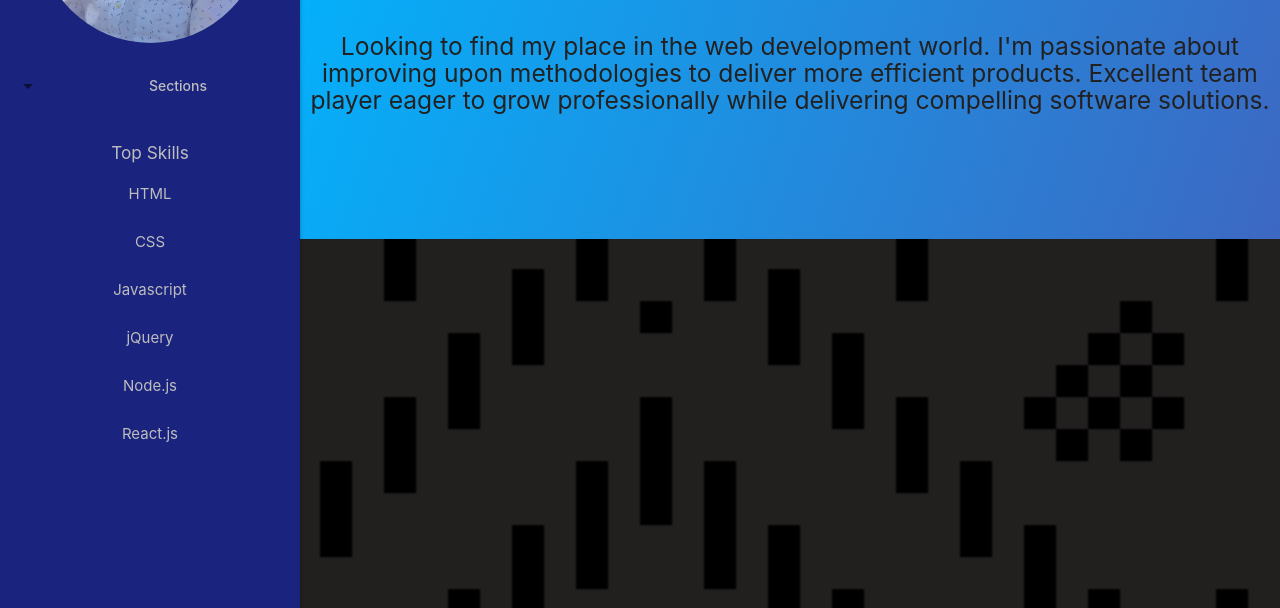
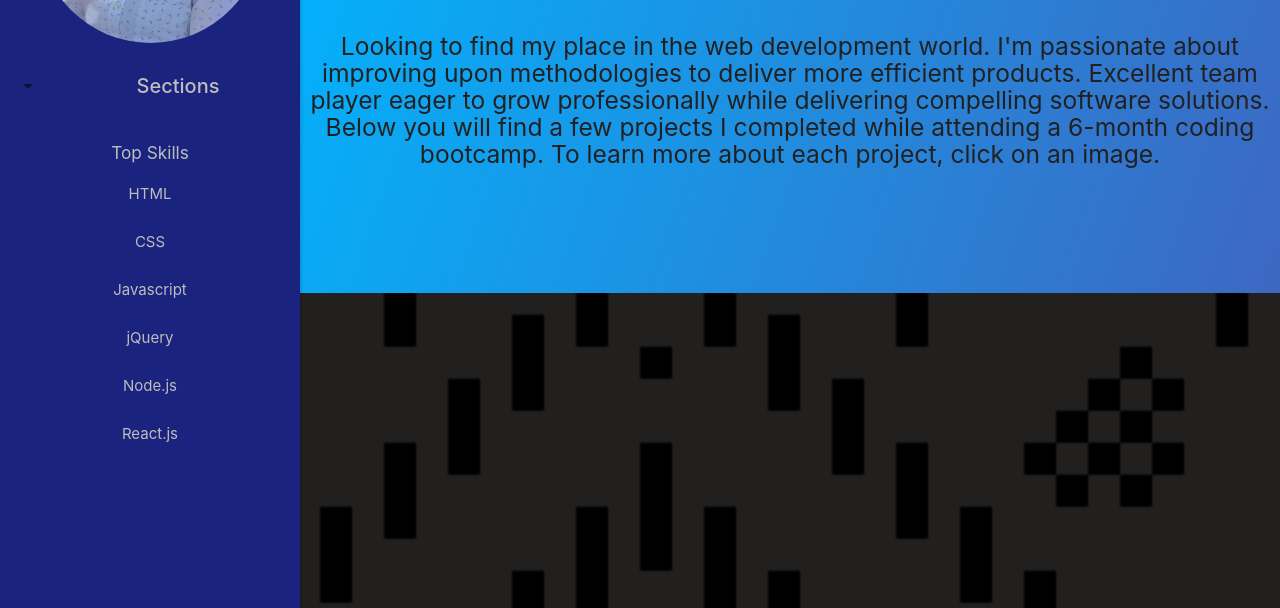
Before and after one commit to rjcolo28/Updated-portfolio, a plain HTML site: page index.html in a window 1280 px wide. Shown: the part 192-800 px from the top of the page. Drawn offline with nearby package versions, Linux system fonts and the light colour scheme.

Commit message:
Changed sections font size

```diff
--- a/assets/styles/styles.css
+++ b/assets/styles/styles.css
@@ -15,6 +15,11 @@ header {
 .sidenav {
     background-color: #1a237e;
 }
+
+.collapsible-header {
+    font-size: 20px !important;
+}
+
 body {
     background-image: linear-gradient( 109.6deg,  rgba(0,182,255,1) 11.2%, rgba(102,51,153,1) 91.1% );
     background-position: center;
--- a/index.html
+++ b/index.html
@@ -98,6 +98,7 @@
                     to
                     deliver more efficient products. Excellent team player eager to grow professionally while delivering
                     compelling software solutions.
+                    Below you will find a few projects I completed while attending a 6-month coding bootcamp. To learn more about each project, click on an image.
                 </h5>
             </div>
         </section>
```
